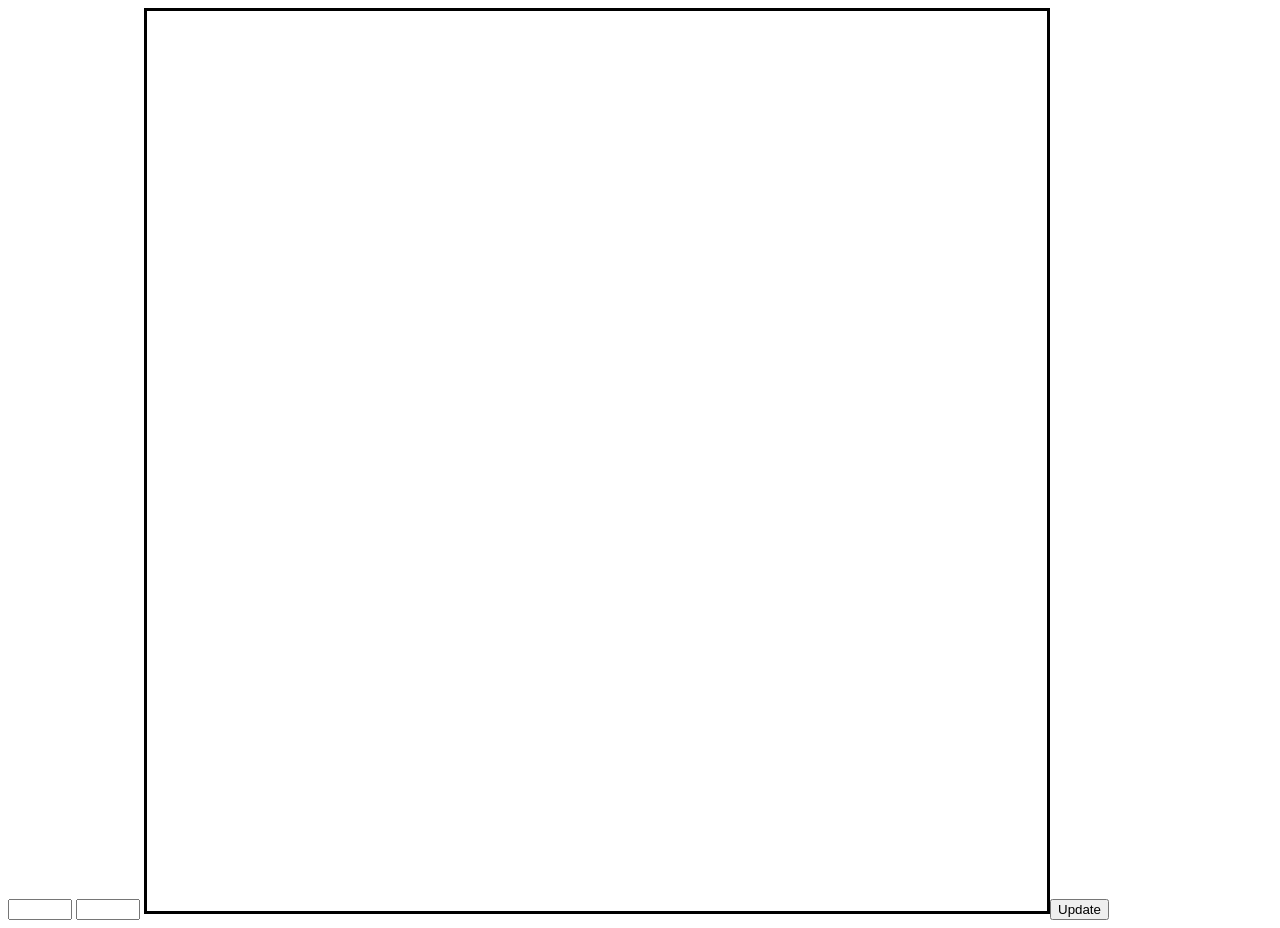
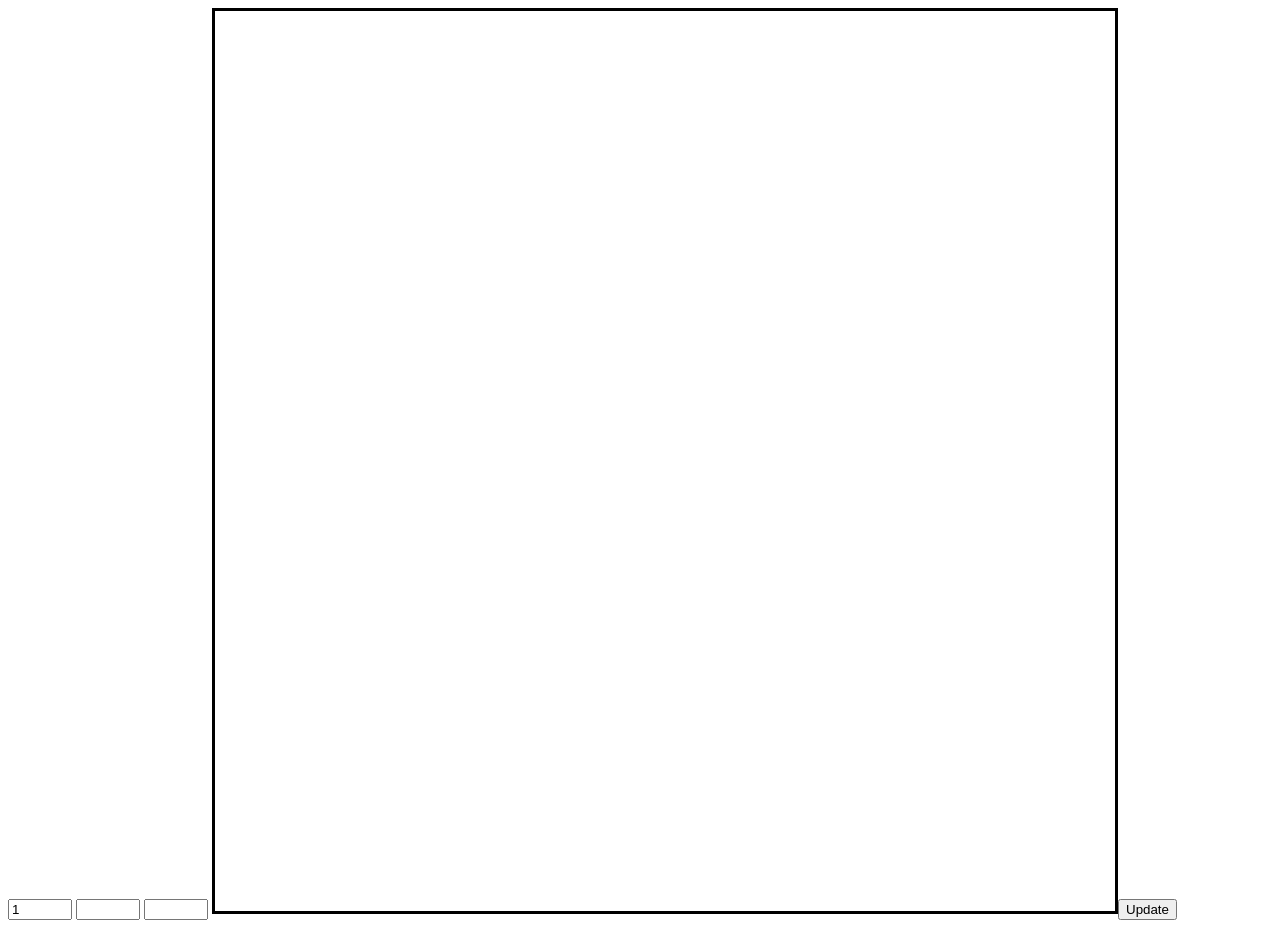
Before and after one commit to oscarspalk/triangle-generation, a plain HTML site: page index.html in a window 1280 px wide. Drawn offline with Linux system fonts and the light colour scheme.

Commit message:
scale added

```diff
--- a/index.html
+++ b/index.html
@@ -8,6 +8,15 @@
     <link rel="stylesheet" href="style.css" />
   </head>
   <body>
+    <input
+      placeholder="scale"
+      type="number"
+      min="1"
+      value="1"
+      required
+      id="scale"
+      max="100"
+    />
     <input type="number" min="0" required id="a" max="178" />
     <input type="number" min="0" required id="b" max="178" />
     <script src="script.js"></script>
--- a/script.js
+++ b/script.js
@@ -5,6 +5,7 @@ btn.addEventListener("click", function () {
   console.log("klik");
   var a = document.getElementById("a").value;
   var b = document.getElementById("b").value;
+  var scale = document.getElementById("scale").value;
   ctx.clearRect(0, 0, canvaso.width, canvaso.height);
   tegnTrekantMedVinkler(ctx, a, b);
 });
@@ -71,9 +72,9 @@ function tegnRetVinkletTrekantMedVinkler(cotx, vinkelA) {
   cotx.closePath();
 }
 
-function tegnTrekantMedVinkler(cotx, vinkelA, vinkelB) {
+function tegnTrekantMedVinkler(cotx, vinkelA, vinkelB, scale) {
   var vinkelC = ((180 - (vinkelA + vinkelB)) * Math.PI) / 180;
-  var a_length = 100;
+  var a_length = scale;
   var vinkelAA = (vinkelA * Math.PI) / 180;
   var vinkelBB = (vinkelB * Math.PI) / 180;
   var b_height = Math.sin(vinkelC) * a_length;
```
